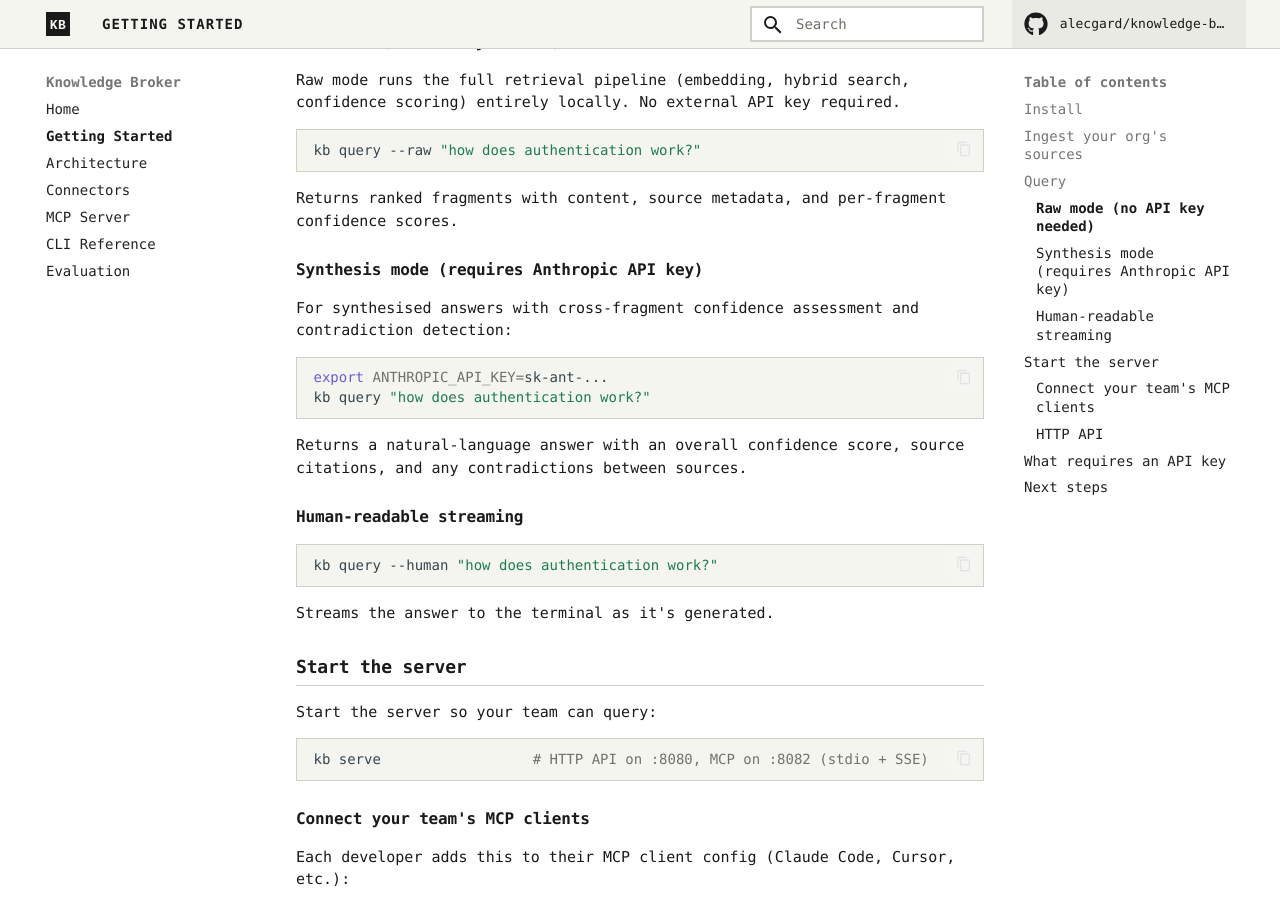
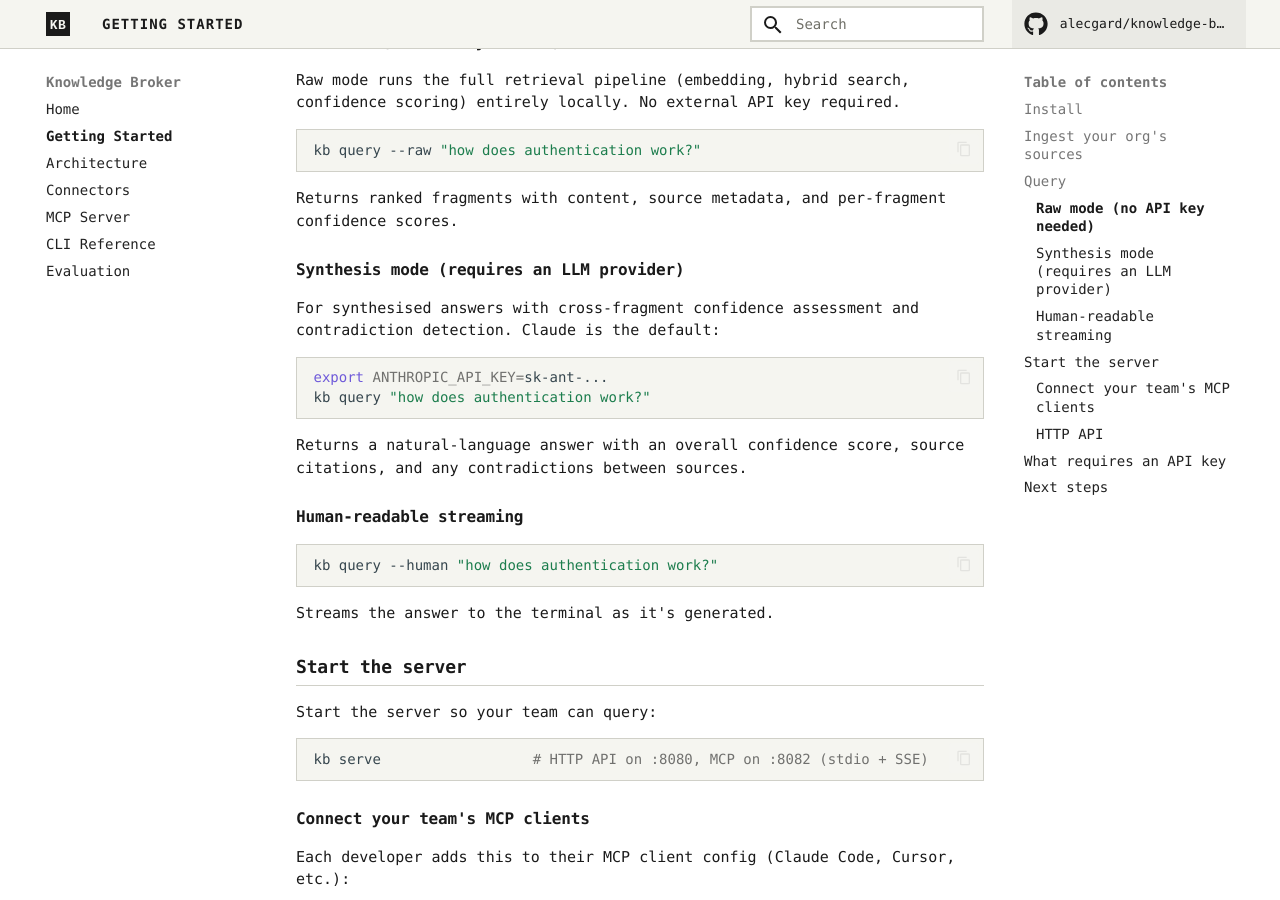
Before and after one commit to alecgard/knowledge-broker, an MkDocs documentation site: the page built from docs/quickstart.md, in a window 1280 px wide and 900 px high, scrolled down 934 px. Built offline with MkDocs 1.6.1 and Material for MkDocs 9.7.7, drawn with Linux system fonts in a browser that asks for light colours; comment, search, counter and statistics services are not loaded.

Commit message:
Update docs to reflect multiple LLM provider support
Synthesis doesn't require Anthropic specifically -- Claude is the
default but OpenAI and local models also work via KB_LLM_PROVIDER.

Co-Authored-By: Claude Opus 4.6 (1M context) <noreply@anthropic.com>

````diff
--- a/docs/architecture.md
+++ b/docs/architecture.md
@@ -207,7 +207,7 @@ These thresholds are suggestions. Agents and applications can define their own l
 | `KB_ENRICH_MODEL` | `qwen2.5:0.5b` | Chunk enrichment model |
 | `KB_EMBEDDING_DIM` | `768` | Embedding vector dimension |
 | `KB_LLM_PROVIDER` | `claude` | LLM provider (`claude`, `openai`, `ollama`) |
-| `ANTHROPIC_API_KEY` | — | Anthropic API key (synthesis mode only) |
+| `ANTHROPIC_API_KEY` | — | Required for synthesis with Claude (default provider) |
 | `KB_CLAUDE_MODEL` | `claude-sonnet-4-20250514` | Claude model for synthesis |
 | `KB_LISTEN_ADDR` | `:8080` | HTTP server listen address |
 | `KB_MAX_CHUNK_SIZE` | `2000` | Max chunk size in characters |
--- a/docs/cli.md
+++ b/docs/cli.md
@@ -41,7 +41,7 @@ Query the knowledge base.
 # Raw retrieval (no API key needed)
 kb query --raw "how does auth work?"
 
-# Synthesised answer (requires ANTHROPIC_API_KEY)
+# Synthesised answer (requires an LLM provider, Claude by default)
 kb query "what is the billing retry policy?"
 
 # Human-readable streaming
--- a/docs/quickstart.md
+++ b/docs/quickstart.md
@@ -54,9 +54,9 @@ kb query --raw "how does authentication work?"
 
 Returns ranked fragments with content, source metadata, and per-fragment confidence scores.
 
-### Synthesis mode (requires Anthropic API key)
+### Synthesis mode (requires an LLM provider)
 
-For synthesised answers with cross-fragment confidence assessment and contradiction detection:
+For synthesised answers with cross-fragment confidence assessment and contradiction detection. Claude is the default:
 
 ```bash
 export ANTHROPIC_API_KEY=sk-ant-...
````
Also changed, not shown: docs/llms-full.txt (+6 -6 lines), docs/mcp.md (+2 -2 lines).
